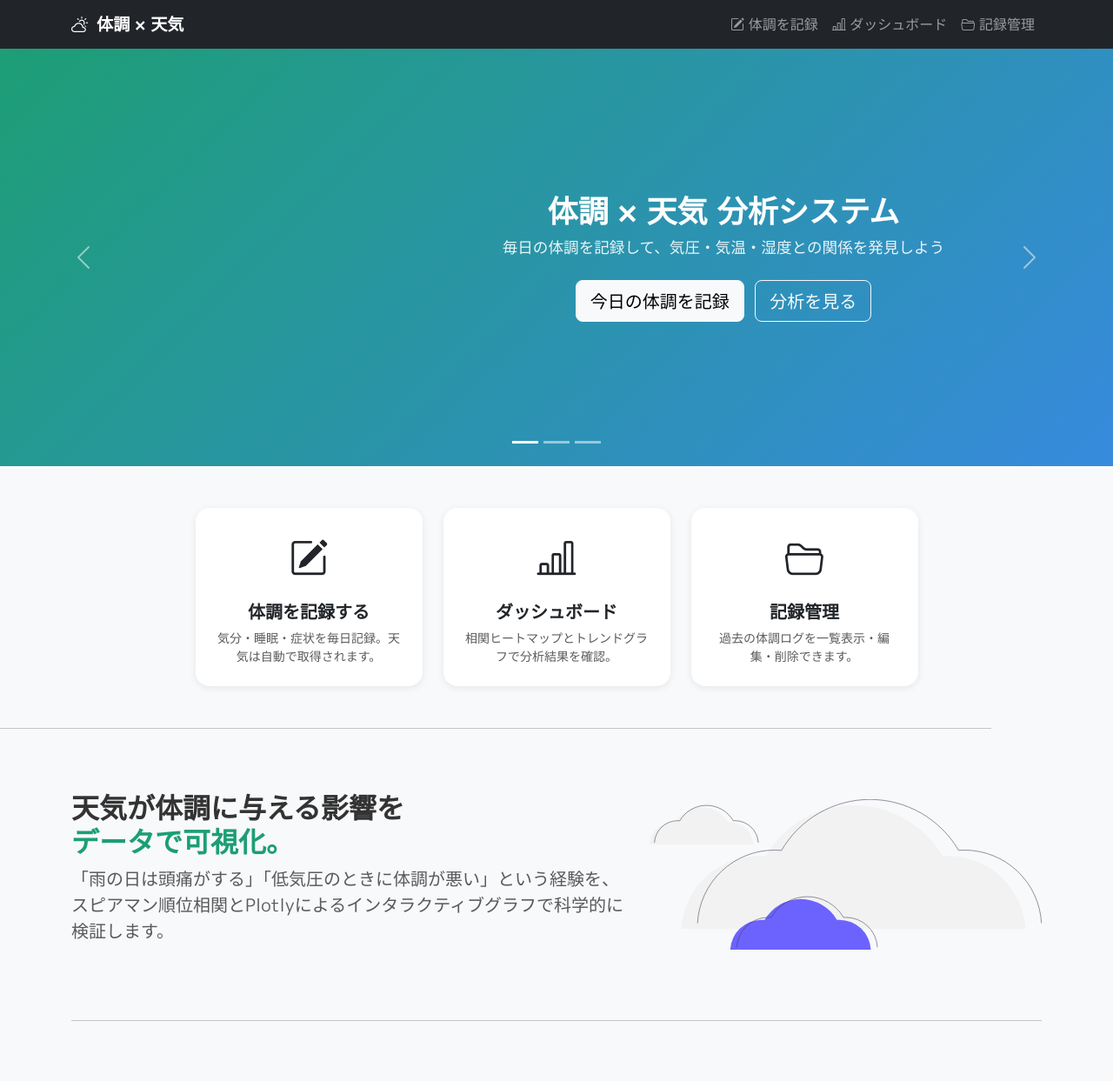
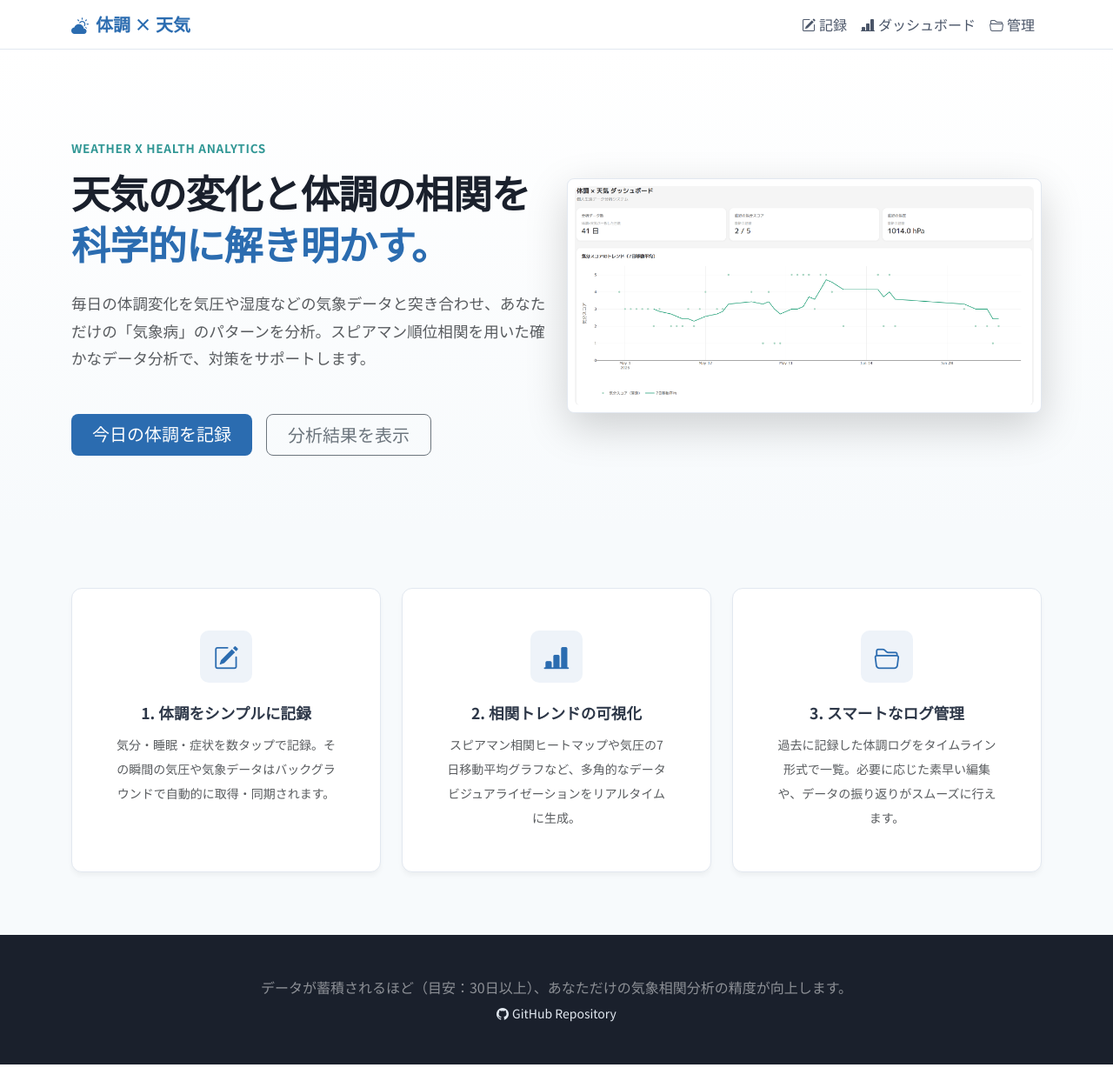
Before and after one commit to ks0227/health-weather-app, a Flask app: page / in a window 1280 px wide. Shown: the top 1243 px of the page at 87% size. Run offline with Flask 3, Linux system fonts and the light colour scheme.

Commit message:
fix : index.htmlの大まかなデザインを変更

```diff
--- a/templates/index.html
+++ b/templates/index.html
@@ -13,107 +13,132 @@
       rel="stylesheet"
     />
     <link
-      href="https://fonts.googleapis.com/css2?family=M+PLUS+1p:wght@400;500;700&display=swap"
+      href="https://fonts.googleapis.com/css2?family=Noto+Sans+JP:wght@400;500;700&display=swap"
       rel="stylesheet"
     />
     <style>
-      body {
-        font-family: "M PLUS 1p", sans-serif;
-        background: #f8f9fa;
+      :root {
+        --primary-color: #2b6cb0; /* 落ち着いたダークブルー */
+        --accent-color: #319795; /* 整ったティールブルー */
+        --bg-light: #f7fafc; /* ほんのり青みのあるクリーンな背景 */
+        --text-dark: #2d3748;
       }
 
-      /* ナビバー */
+      body {
+        font-family: "Noto Sans JP", sans-serif;
+        background: var(--bg-light);
+        color: var(--text-dark);
+      }
+
+      /* ナビバーをシンプルかつ上質に */
+      .navbar {
+        background: #ffffff !important;
+        border-bottom: 1px solid #e2e8f0;
+      }
       .navbar-brand {
         font-weight: 700;
-        font-size: 1.2rem;
+        color: var(--primary-color) !important;
+      }
+      .nav-link {
+        color: #4a5568 !important;
+        font-weight: 500;
+        transition: color 0.2s;
+      }
+      .nav-link:hover {
+        color: var(--primary-color) !important;
       }
 
-      /* カルーセル */
-      .carousel-item {
-        height: 480px;
-        background: linear-gradient(135deg, #1d9e75 0%, #378add 100%);
+      /* ヒーローエリア（カルーセルを廃止し、静的で知的なファーストビューへ） */
+      .hero-section {
+        background: linear-gradient(180deg, #ffffff 0%, var(--bg-light) 100%);
+        padding: 100px 0 80px 0;
       }
-      .carousel-item.slide-2 {
-        background: linear-gradient(135deg, #378add 0%, #7b1fa2 100%);
+      .hero-title {
+        font-size: 2.8rem;
+        font-weight: 700;
+        letter-spacing: -0.02em;
+        line-height: 1.3;
+        color: #1a202c;
       }
-      .carousel-item.slide-3 {
-        background: linear-gradient(135deg, #ef6c00 0%, #1d9e75 100%);
-      }
-      .carousel-caption {
-        bottom: 30%;
-      }
-      .carousel-caption h2 {
-        font-size: 2.2rem;
-        font-weight: 700;
-      }
-      .carousel-caption p {
-        font-size: 1.1rem;
-        opacity: 0.9;
+      .hero-title span {
+        color: var(--primary-color);
       }
 
-      /* 機能カード */
+      /* 機能カード（角丸を少しシャープにし、影を極限まで自然に） */
       .feature-card {
-        border: none;
-        border-radius: 16px;
-        box-shadow: 0 2px 8px rgba(0, 0, 0, 0.08);
+        border: 1px solid #e2e8f0;
+        border-radius: 12px;
+        background: #ffffff;
+        box-shadow: 0 4px 6px -1px rgba(0, 0, 0, 0.05);
         transition:
-          transform 0.15s,
-          box-shadow 0.15s;
+          transform 0.2s,
+          box-shadow 0.2s;
         text-decoration: none;
         color: inherit;
         display: block;
       }
       .feature-card:hover {
-        transform: translateY(-4px);
-        box-shadow: 0 8px 24px rgba(0, 0, 0, 0.12);
+        transform: translateY(-2px);
+        box-shadow: 0 20px 25px -5px rgba(0, 0, 0, 0.08);
         color: inherit;
+        border-color: var(--primary-color);
       }
-      .feature-icon {
-        font-size: 2.8rem;
-        margin-bottom: 1rem;
+      .feature-icon-wrapper {
+        width: 60px;
+        height: 60px;
+        background: rgba(43, 108, 176, 0.08);
+        color: var(--primary-color);
+        border-radius: 10px;
+        display: flex;
+        align-items: center;
+        justify-content: center;
+        font-size: 1.8rem;
+        margin: 0 auto 1.5rem auto;
       }
       .feature-card .card-title {
-        font-weight: 600;
+        font-weight: 700;
+        font-size: 1.1rem;
+        margin-bottom: 0.75rem;
       }
 
       /* フィーチャーセクション */
-      .featurette-divider {
-        margin: 3rem 0;
+      .section-tag {
+        font-size: 0.85rem;
+        font-weight: 700;
+        text-transform: uppercase;
+        color: var(--accent-color);
+        letter-spacing: 0.05em;
+        display: inline-block;
+        margin-bottom: 0.75rem;
       }
       .featurette-heading {
-        font-size: 2rem;
+        font-size: 2.2rem;
         font-weight: 700;
-        color: #333;
-      }
-      .featurette-heading span {
-        color: #1d9e75;
+        color: #1a202c;
+        line-height: 1.4;
       }
 
       /* フッター */
       footer {
-        background: #343a40;
-        color: #adb5bd;
+        background: #1a202c;
+        color: #a0aec0;
       }
       footer a {
-        color: #6ea8fe;
+        color: #e2e8f0;
+        text-decoration: none;
       }
-
-      .feature-icon {
-        font-size: 2.8rem;
-        margin-bottom: 1rem;
-      }
-      .navbar-brand i {
-        margin-right: 4px;
+      footer a:hover {
+        color: #ffffff;
       }
     </style>
   </head>
   <body>
     <!-- ナビバー -->
-    <nav class="navbar navbar-expand-lg navbar-dark bg-dark">
+    <nav class="navbar navbar-expand-lg navbar-light sticky-top">
       <div class="container">
-        <a class="navbar-brand" href="/"
-          ><i class="bi bi-cloud-sun"></i> 体調 × 天気</a
-        >
+        <a class="navbar-brand" href="/">
+          <i class="bi bi-cloud-sun-fill me-2"></i>体調 × 天気
+        </a>
         <button
           class="navbar-toggler"
           type="button"
@@ -126,17 +151,17 @@
           <ul class="navbar-nav ms-auto">
             <li class="nav-item">
               <a class="nav-link" href="/log"
-                ><i class="bi bi-pencil-square"></i> 体調を記録</a
+                ><i class="bi bi-pencil-square me-1"></i>記録</a
               >
             </li>
             <li class="nav-item">
               <a class="nav-link" href="/dashboard"
-                ><i class="bi bi-bar-chart-line"></i> ダッシュボード</a
+                ><i class="bi bi-bar-chart-line-fill me-1"></i>ダッシュボード</a
               >
             </li>
             <li class="nav-item">
               <a class="nav-link" href="/records"
-                ><i class="bi bi-folder2-open"></i> 記録管理</a
+                ><i class="bi bi-folder2-open me-1"></i>管理</a
               >
             </li>
           </ul>
@@ -144,217 +169,107 @@
       </div>
     </nav>
 
-    <!-- カルーセル -->
-    <div id="mainCarousel" class="carousel slide" data-bs-ride="carousel">
-      <div class="carousel-indicators">
-        <button
-          type="button"
-          data-bs-target="#mainCarousel"
-          data-bs-slide-to="0"
-          class="active"
-        ></button>
-        <button
-          type="button"
-          data-bs-target="#mainCarousel"
-          data-bs-slide-to="1"
-        ></button>
-        <button
-          type="button"
-          data-bs-target="#mainCarousel"
-          data-bs-slide-to="2"
-        ></button>
-      </div>
-      <div class="carousel-inner">
-        <div class="carousel-item active">
-          <div class="d-flex align-items-center justify-content-center h-100">
-            <div
-              class="carousel-caption text-center position-relative"
-              style="bottom: 0"
+    <!-- ヒーローセクション（カルーセルを廃止し、スマートな印象に） -->
+    <section class="hero-section">
+      <div class="container">
+        <div class="row align-items-center">
+          <div class="col-lg-6">
+            <span class="section-tag">Weather x Health Analytics</span>
+            <h1 class="hero-title mb-4">
+              天気の変化と体調の相関を<br /><span>科学的に解き明かす。</span>
+            </h1>
+            <p
+              class="lead text-muted mb-5"
+              style="font-size: 1.1rem; line-height: 1.8"
             >
-              <h2>体調 × 天気 分析システム</h2>
-              <p>毎日の体調を記録して、気圧・気温・湿度との関係を発見しよう</p>
-              <a href="/log" class="btn btn-light btn-lg mt-2 me-2"
+              毎日の体調変化を気圧や湿度などの気象データと突き合わせ、あなただけの「気象病」のパターンを分析。スピアマン順位相関を用いた確かなデータ分析で、対策をサポートします。
+            </p>
+            <div class="d-flex gap-3">
+              <a
+                href="/log"
+                class="btn btn-primary btn-lg px-4"
+                style="background: var(--primary-color); border: none"
                 >今日の体調を記録</a
               >
-              <a href="/dashboard" class="btn btn-outline-light btn-lg mt-2"
-                >分析を見る</a
+              <a href="/dashboard" class="btn btn-outline-secondary btn-lg px-4"
+                >分析結果を表示</a
               >
             </div>
           </div>
-        </div>
-
-        <div class="carousel-item slide-2">
-          <div class="d-flex align-items-center justify-content-center h-100">
+          <div class="col-lg-6 mt-5 mt-lg-0 text-center">
+            <!-- 実際のアプリのダッシュボード画面などをここにはめ込むと、一気に「本物」感が出ます -->
             <div
-              class="carousel-caption text-center position-relative"
-              style="bottom: 0"
+              class="p-2 bg-white rounded-3 shadow-lg"
+              style="border: 1px solid #e2e8f0"
             >
-              <h2><i class="bi bi-search"></i> スピアマン相関分析</h2>
-              <p>
-                気分スコアが順序尺度であることを考慮した統計手法で<br />天気と体調の関係を科学的に分析します
-              </p>
-              <a href="/dashboard" class="btn btn-light btn-lg mt-2"
-                >分析結果を確認する</a
-              >
-            </div>
-          </div>
-        </div>
-
-        <div class="carousel-item slide-3">
-          <div class="d-flex align-items-center justify-content-center h-100">
-            <div
-              class="carousel-caption text-center position-relative"
-              style="bottom: 0"
-            >
-              <h2><i class="bi bi-graph-up"></i> トレンドを可視化</h2>
-              <p>
-                気圧・気温・湿度の7日移動平均グラフで<br />体調と天気の長期的なトレンドを確認できます
-              </p>
-              <a href="/dashboard" class="btn btn-light btn-lg mt-2"
-                >グラフを見る</a
-              >
+              <img
+                src="{{ url_for('static', filename='images/app-preview.png') }}"
+                class="img-fluid rounded-2"
+                alt="システムダッシュボードプレビュー"
+                onerror="
+                  this.src =
+                    'https://images.unsplash.com/photo-1551288049-bebda4e38f71?auto=format&fit=crop&w=800&q=80'
+                "
+              />
             </div>
           </div>
         </div>
       </div>
-      <button
-        class="carousel-control-prev"
-        type="button"
-        data-bs-target="#mainCarousel"
-        data-bs-slide="prev"
-      >
-        <span class="carousel-control-prev-icon"></span>
-      </button>
-      <button
-        class="carousel-control-next"
-        type="button"
-        data-bs-target="#mainCarousel"
-        data-bs-slide="next"
-      >
-        <span class="carousel-control-next-icon"></span>
-      </button>
-    </div>
+    </section>
 
-    <!-- 機能カード -->
-    <div class="container my-5">
+    <!-- 機能カード（洗練されたスタイルに変更） -->
+    <div class="container my-5 py-4">
       <div class="row g-4 justify-content-center">
-        <div class="col-md-3">
-          <a href="/log" class="feature-card card h-100 p-4 text-center">
-            <div class="feature-icon"><i class="bi bi-pencil-square"></i></div>
-            <div class="card-body p-0">
-              <h5 class="card-title">体調を記録する</h5>
-              <p class="card-text text-muted small">
-                気分・睡眠・症状を毎日記録。天気は自動で取得されます。
-              </p>
+        <div class="col-md-4">
+          <a href="/log" class="feature-card h-100 p-5 text-center">
+            <div class="feature-icon-wrapper">
+              <i class="bi bi-pencil-square"></i>
             </div>
+            <h5 class="card-title">1. 体調をシンプルに記録</h5>
+            <p class="text-muted small mb-0 lh-lg">
+              気分・睡眠・症状を数タップで記録。その瞬間の気圧や気象データはバックグラウンドで自動的に取得・同期されます。
+            </p>
           </a>
         </div>
-        <div class="col-md-3">
-          <a href="/dashboard" class="feature-card card h-100 p-4 text-center">
-            <div class="feature-icon"><i class="bi bi-bar-chart-line"></i></div>
-            <div class="card-body p-0">
-              <h5 class="card-title">ダッシュボード</h5>
-              <p class="card-text text-muted small">
-                相関ヒートマップとトレンドグラフで分析結果を確認。
-              </p>
+        <div class="col-md-4">
+          <a href="/dashboard" class="feature-card h-100 p-5 text-center">
+            <div class="feature-icon-wrapper">
+              <i class="bi bi-bar-chart-line-fill"></i>
             </div>
+            <h5 class="card-title">2. 相関トレンドの可視化</h5>
+            <p class="text-muted small mb-0 lh-lg">
+              スピアマン相関ヒートマップや気圧の7日移動平均グラフなど、多角的なデータビジュアライゼーションをリアルタイムに生成。
+            </p>
           </a>
         </div>
-        <div class="col-md-3">
-          <a href="/records" class="feature-card card h-100 p-4 text-center">
-            <div class="feature-icon"><i class="bi bi-folder2-open"></i></div>
-            <div class="card-body p-0">
-              <h5 class="card-title">記録管理</h5>
-              <p class="card-text text-muted small">
-                過去の体調ログを一覧表示・編集・削除できます。
-              </p>
+        <div class="col-md-4">
+          <a href="/records" class="feature-card h-100 p-5 text-center">
+            <div class="feature-icon-wrapper">
+              <i class="bi bi-folder2-open"></i>
             </div>
+            <h5 class="card-title">3. スマートなログ管理</h5>
+            <p class="text-muted small mb-0 lh-lg">
+              過去に記録した体調ログをタイムライン形式で一覧。必要に応じた素早い編集や、データの振り返りがスムーズに行えます。
+            </p>
           </a>
         </div>
       </div>
     </div>
 
-    <hr class="featurette-divider container" />
+    <!-- 変更のポイント: 各フィーチャーセクションも、余白を広く、イラスト部分をリアルなモックアップや写真に変えることで、AIっぽさを劇的に減らせます -->
 
-    <!-- フィーチャーセクション① -->
-    <div class="container">
-      <div class="row align-items-center py-4">
-        <div class="col-md-7">
-          <h2 class="featurette-heading">
-            天気が体調に与える影響を<br />
-            <span>データで可視化。</span>
-          </h2>
-          <p class="lead text-muted">
-            「雨の日は頭痛がする」「低気圧のときに体調が悪い」という経験を、
-            スピアマン順位相関とPlotlyによるインタラクティブグラフで科学的に検証します。
-          </p>
-        </div>
-        <div class="col-md-5">
-          <img
-            src="{{ url_for('static', filename='images/undraw_clouds_bmtk.svg') }}"
-            class="img-fluid"
-            alt="天気と体調"
-          />
-        </div>
-      </div>
-
-      <hr class="featurette-divider" />
-
-      <!-- フィーチャーセクション② -->
-      <div class="row align-items-center py-4">
-        <div class="col-md-5 order-md-1">
-          <img
-            src="{{ url_for('static', filename='images/undraw_mobile-web_eqrb.svg') }}"
-            class="img-fluid"
-            alt="スマホ対応"
-          />
-        </div>
-        <div class="col-md-7 order-md-2">
-          <h2 class="featurette-heading">
-            スマホからも<br />
-            <span>かんたん記録。</span>
-          </h2>
-          <p class="lead text-muted">
-            レスポンシブデザインでスマホからも快適に体調を記録できます。
-            気分スコアを絵文字でタップするだけで、天気データは自動で取得・保存されます。
-          </p>
-        </div>
-      </div>
-
-      <hr class="featurette-divider" />
-
-      <!-- フィーチャーセクション③ -->
-      <div class="row align-items-center py-4">
-        <div class="col-md-7">
-          <h2 class="featurette-heading">
-            前日の気圧変化まで<br />
-            <span>分析対象に。</span>
-          </h2>
-          <p class="lead text-muted">
-            当日の気象データだけでなく、前日の気圧変化・気圧変化幅・気温湿度の変化も記録・分析。
-            体調への影響が翌日に現れるラグ効果も検出します。
-          </p>
-        </div>
-        <div class="col-md-5">
-          <img
-            src="{{ url_for('static', filename='images/undraw_dashboard_p93p.svg') }}"
-            class="img-fluid"
-            alt="気圧変化分析"
-          />
-        </div>
-      </div>
-    </div>
-
-    <!-- フッター -->
-    <footer class="py-4 mt-5">
+    <footer class="py-5 mt-5">
       <div class="container text-center">
-        <p class="mb-1">
-          体調データは毎日記録するほど分析精度が上がります。30日分以上の記録がたまると相関が見えてきます。
+        <p class="mb-2 text-white-50">
+          データが蓄積されるほど（目安：30日以上）、あなただけの気象相関分析の精度が向上します。
         </p>
         <p class="mb-0 small">
-          <a href="https://github.com/ks0227/health-weather-app" target="_blank"
-            ><i class="bi bi-github"></i>GitHub</a
+          <a
+            href="https://github.com/ks0227/health-weather-app"
+            target="_blank"
           >
+            <i class="bi bi-github me-1"></i>GitHub Repository
+          </a>
         </p>
       </div>
     </footer>
```
Also changed, not shown: static/images/app-preview.png (added).
